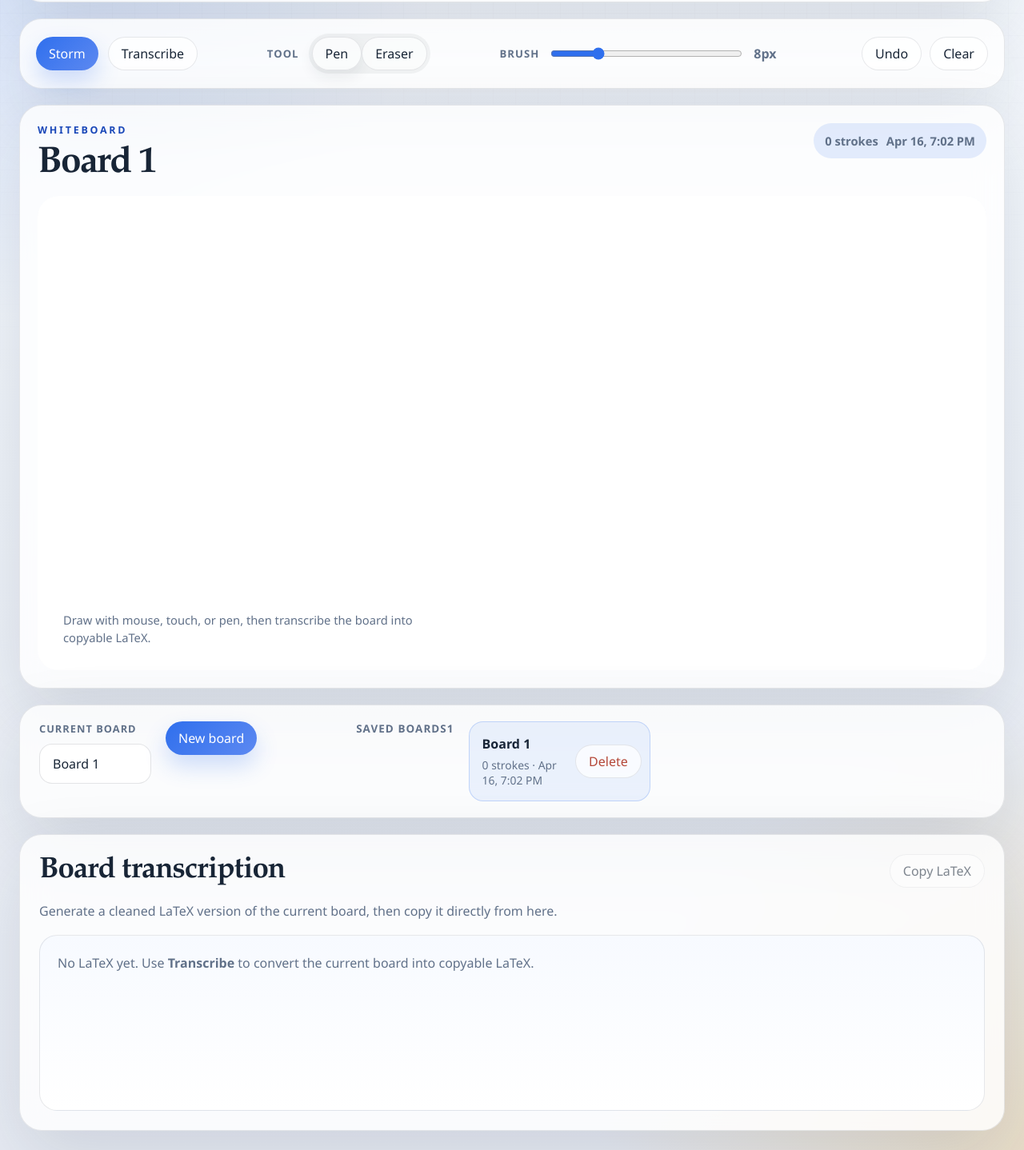
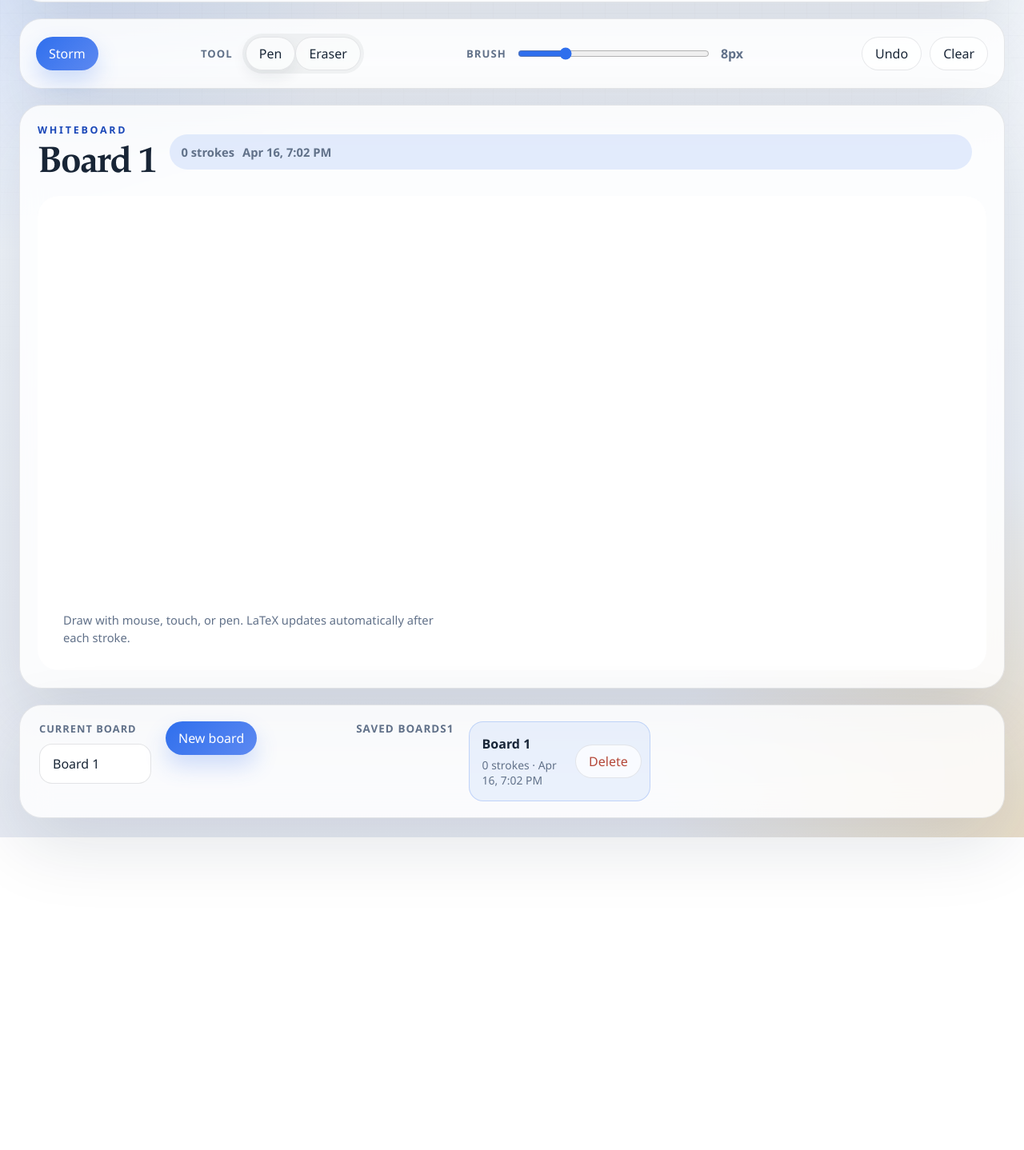
Before and after one commit to Dashhhhhhhh/writespace, a Next.js app: page / in a window 1280 px wide. Shown: the part 180-1618 px from the top of the page at 80% size. After the commit the page ends 1227 px from the top, so only its background shows below. Built offline with nearby package versions, Linux system fonts and the light colour scheme.

Commit message:
Auto-update LaTeX after each stroke

```diff
--- a/app/globals.css
+++ b/app/globals.css
@@ -351,16 +351,52 @@ button {
 }
 
 .board-header {
-  display: flex;
-  flex-wrap: wrap;
-  align-items: flex-start;
-  justify-content: space-between;
-  gap: 12px;
+  display: grid;
+  grid-template-columns: auto minmax(0, 1fr) auto;
+  align-items: center;
+  gap: 18px;
 }
 
 .board-header h2 {
   font-size: clamp(1.9rem, 3.6vw, 3rem);
   line-height: 0.96;
+}
+
+.board-transcription {
+  display: inline-flex;
+  align-items: center;
+  justify-self: center;
+  gap: 12px;
+  min-width: 0;
+}
+
+.board-transcription-rendered {
+  min-width: 0;
+  overflow: auto hidden;
+}
+
+.board-transcription-rendered .katex-display {
+  margin: 0;
+  text-align: center;
+}
+
+.board-transcription-rendered .katex {
+  font-size: clamp(1.1rem, 2vw, 1.45rem);
+}
+
+.board-transcription-fallback {
+  overflow: hidden;
+  font-family: "SF Mono", "Menlo", "Monaco", monospace;
+  font-size: 0.95rem;
+  line-height: 1.5;
+  text-overflow: ellipsis;
+  white-space: nowrap;
+}
+
+.copy-button-inline {
+  min-height: 32px;
+  padding: 0 12px;
+  font-size: 0.82rem;
 }
 
 .board-status {
@@ -471,76 +507,6 @@ button {
   line-height: 1.5;
 }
 
-.latex-panel {
-  display: grid;
-  gap: 16px;
-  padding: 24px;
-}
-
-.latex-panel-header {
-  display: flex;
-  flex-wrap: wrap;
-  align-items: flex-start;
-  justify-content: space-between;
-  gap: 12px;
-}
-
-.latex-panel-header h2 {
-  margin: 0;
-  font-family: "Iowan Old Style", "Palatino Linotype", "Book Antiqua", serif;
-  font-size: clamp(1.5rem, 3vw, 2.3rem);
-  letter-spacing: -0.03em;
-}
-
-.latex-panel-copy,
-.latex-empty {
-  margin: 0;
-  color: var(--muted);
-  line-height: 1.6;
-}
-
-.latex-output {
-  min-height: 220px;
-  border: 1px solid rgba(24, 37, 54, 0.1);
-  border-radius: 22px;
-  background:
-    linear-gradient(180deg, rgba(247, 250, 255, 0.98), rgba(255, 255, 255, 0.98));
-  overflow: hidden;
-}
-
-.latex-rendered,
-.latex-render-fallback {
-  margin: 0;
-  padding: 22px;
-}
-
-.latex-rendered {
-  min-height: 220px;
-  overflow: auto;
-}
-
-.latex-rendered .katex-display {
-  margin: 0;
-  text-align: left;
-}
-
-.latex-rendered .katex {
-  font-size: 1.25rem;
-}
-
-.latex-render-fallback {
-  overflow: auto;
-  font-family: "SF Mono", "Menlo", "Monaco", monospace;
-  font-size: 0.95rem;
-  line-height: 1.7;
-  white-space: pre-wrap;
-  word-break: break-word;
-}
-
-.latex-empty {
-  padding: 22px;
-}
-
 @media (max-width: 1080px) {
   .bottom-dock {
     grid-template-columns: repeat(2, minmax(0, 1fr));
@@ -563,8 +529,7 @@ button {
 
   .hero-panel,
   .bottom-dock,
-  .board-panel,
-  .latex-panel {
+  .board-panel {
     padding: 18px;
   }
 
@@ -593,6 +558,17 @@ button {
     border-radius: 18px;
   }
 
+  .board-header {
+    grid-template-columns: 1fr;
+    align-items: flex-start;
+  }
+
+  .board-transcription {
+    justify-self: stretch;
+    justify-content: space-between;
+    width: 100%;
+  }
+
   .bottom-dock {
     grid-template-columns: 1fr;
   }
--- a/app/page.tsx
+++ b/app/page.tsx
@@ -339,6 +339,8 @@ export default function Home() {
   const canvasRef = useRef<HTMLCanvasElement | null>(null);
   const boardRef = useRef<HTMLDivElement | null>(null);
   const activeStrokeRef = useRef<Stroke | null>(null);
+  const queuedLatexNoteRef = useRef<Note | null>(null);
+  const isProcessingLatexRef = useRef(false);
   const dragRef = useRef<{
     cardId: string;
     pointerId: number;
@@ -504,6 +506,94 @@ export default function Home() {
         note.id === activeNote.id ? updater(note) : note,
       ),
     );
+  }
+
+  async function requestLatexTranscription(note: Note) {
+    queuedLatexNoteRef.current = note;
+
+    if (isProcessingLatexRef.current) {
+      return;
+    }
+
+    isProcessingLatexRef.current = true;
+    setIsLatexLoading(true);
+    setLatexError("");
+    setIsLatexCopied(false);
+
+    try {
+      while (queuedLatexNoteRef.current) {
+        const nextNote = queuedLatexNoteRef.current;
+        queuedLatexNoteRef.current = null;
+
+        const context = buildLatexContext(nextNote);
+        const snapshot = buildBoardSnapshot(nextNote, true);
+
+        if (!snapshot && !context.canAnalyze) {
+          setNotes((currentNotes) =>
+            currentNotes.map((currentNote) =>
+              currentNote.id === nextNote.id
+                ? { ...currentNote, latexOutput: "" }
+                : currentNote,
+            ),
+          );
+          continue;
+        }
+
+        const response = await fetch("/api/latex", {
+          method: "POST",
+          headers: {
+            "Content-Type": "application/json",
+          },
+          body: JSON.stringify({
+            boardTitle: context.title,
+            boardTexts: context.boardTexts,
+            snapshot,
+          }),
+        });
+
+        const payload = (await response.json()) as {
+          error?: { message?: string } | string;
+          latex?: string;
+        };
+
+        if (!response.ok) {
+          throw new Error(
+            payload.error && typeof payload.error === "object"
+              ? payload.error.message ?? "The LaTeX transcription failed."
+              : typeof payload.error === "string"
+                ? payload.error
+                : "The LaTeX transcription failed.",
+          );
+        }
+
+        const latex = formatLatexText(payload.latex ?? "");
+
+        if (!latex) {
+          throw new Error("The LaTeX transcription was empty.");
+        }
+
+        setNotes((currentNotes) =>
+          currentNotes.map((currentNote) =>
+            currentNote.id === nextNote.id
+              ? { ...currentNote, latexOutput: latex }
+              : currentNote,
+          ),
+        );
+      }
+    } catch (error) {
+      setLatexError(
+        error instanceof Error
+          ? error.message
+          : "The LaTeX transcription failed.",
+      );
+    } finally {
+      isProcessingLatexRef.current = false;
+      setIsLatexLoading(false);
+
+      if (queuedLatexNoteRef.current) {
+        void requestLatexTranscription(queuedLatexNoteRef.current);
+      }
+    }
   }
 
   function handleTitleChange(event: ChangeEvent<HTMLInputElement>) {
@@ -836,74 +926,6 @@ export default function Home() {
     }
   }
 
-  async function handleTranscribeLatex() {
-    if (!activeNote) {
-      setLatexError("Open a board before transcribing to LaTeX.");
-      return;
-    }
-
-    const context = buildLatexContext(activeNote);
-    const snapshot = buildBoardSnapshot(activeNote, true);
-
-    if (!snapshot && !context.canAnalyze) {
-      setLatexError("Add some board content before transcribing to LaTeX.");
-      return;
-    }
-
-    setIsLatexLoading(true);
-    setLatexError("");
-    setIsLatexCopied(false);
-
-    try {
-      const response = await fetch("/api/latex", {
-        method: "POST",
-        headers: {
-          "Content-Type": "application/json",
-        },
-        body: JSON.stringify({
-          boardTitle: context.title,
-          boardTexts: context.boardTexts,
-          snapshot,
-        }),
-      });
-
-      const payload = (await response.json()) as {
-        error?: { message?: string } | string;
-        latex?: string;
-      };
-
-      if (!response.ok) {
-        throw new Error(
-          payload.error && typeof payload.error === "object"
-            ? payload.error.message ?? "The LaTeX transcription failed."
-            : typeof payload.error === "string"
-              ? payload.error
-              : "The LaTeX transcription failed.",
-        );
-      }
-
-      const latex = formatLatexText(payload.latex ?? "");
-
-      if (!latex) {
-        throw new Error("The LaTeX transcription was empty.");
-      }
-
-      updateActiveNote((note) => ({
-        ...note,
-        latexOutput: latex,
-        updatedAt: nowIso(),
-      }));
-    } catch (error) {
-      setLatexError(
-        error instanceof Error
-          ? error.message
-          : "The LaTeX transcription failed.",
-      );
-    } finally {
-      setIsLatexLoading(false);
-    }
-  }
-
   async function handleCopyLatex() {
     const latex = activeNote?.latexOutput.trim() ?? "";
 
@@ -989,24 +1011,29 @@ export default function Home() {
 
   function commitStroke() {
     const activeStroke = activeStrokeRef.current;
+    const currentNote = activeNote;
 
-    if (!activeStroke) {
+    if (!activeStroke || !currentNote) {
       return;
     }
 
     activeStrokeRef.current = null;
+    const nextStroke = {
+      ...activeStroke,
+      points: activeStroke.points.map((point) => ({ ...point })),
+    };
+    const updatedNote = {
+      ...currentNote,
+      strokes: [...currentNote.strokes, nextStroke],
+      updatedAt: nowIso(),
+    };
 
-    updateActiveNote((note) => ({
-      ...note,
-      strokes: [
-        ...note.strokes,
-        {
-          ...activeStroke,
-          points: activeStroke.points.map((point) => ({ ...point })),
-        },
-      ],
-      updatedAt: nowIso(),
-    }));
+    setNotes((currentNotes) =>
+      currentNotes.map((note) =>
+        note.id === currentNote.id ? updatedNote : note,
+      ),
+    );
+    void requestLatexTranscription(updatedNote);
   }
 
   function releaseStroke(event: ReactPointerEvent<HTMLCanvasElement>) {
@@ -1041,13 +1068,6 @@ export default function Home() {
               disabled={isAiLoading}
             >
               {isAiLoading ? "Storming..." : "Storm"}
-            </button>
-            <button
-              className="secondary-button"
-              onClick={handleTranscribeLatex}
-              disabled={isLatexLoading}
-            >
-              {isLatexLoading ? "Transcribing..." : "Transcribe"}
             </button>
           </div>
 
@@ -1102,11 +1122,34 @@ export default function Home() {
               <p className="eyebrow">Whiteboard</p>
               <h2>{activeTitle}</h2>
             </div>
+            {activeNote?.latexOutput.trim() ? (
+              <div className="board-transcription" aria-live="polite">
+                {renderedLatexHtml ? (
+                  <div
+                    className="board-transcription-rendered"
+                    dangerouslySetInnerHTML={{ __html: renderedLatexHtml }}
+                  />
+                ) : (
+                  <span className="board-transcription-fallback">
+                    {activeNote.latexOutput}
+                  </span>
+                )}
+                <button
+                  className="ghost-button copy-button-inline"
+                  onClick={handleCopyLatex}
+                  disabled={!activeNote?.latexOutput.trim() || isLatexLoading}
+                >
+                  {isLatexLoading ? "Updating..." : isLatexCopied ? "Copied" : "Copy"}
+                </button>
+              </div>
+            ) : null}
             <div className="board-status">
               <span>{strokeCount} strokes</span>
               <span>{activeUpdatedAt}</span>
             </div>
           </div>
+
+          {latexError ? <p className="ai-error">{latexError}</p> : null}
 
           <div className="board-surface" ref={boardRef}>
             <canvas
@@ -1141,8 +1184,8 @@ export default function Home() {
               ))}
             </div>
             <div className="board-hint">
-              Draw with mouse, touch, or pen, then transcribe the board into
-              copyable LaTeX.
+              Draw with mouse, touch, or pen. LaTeX updates automatically after
+              each stroke.
             </div>
           </div>
         </div>
@@ -1208,48 +1251,6 @@ export default function Home() {
 
         {aiError ? <p className="ai-error">{aiError}</p> : null}
       </aside>
-
-      <section className="panel latex-panel">
-        <div className="latex-panel-header">
-          <div>
-            <h2>Board transcription</h2>
-          </div>
-          <button
-            className="ghost-button"
-            onClick={handleCopyLatex}
-            disabled={!activeNote?.latexOutput.trim()}
-          >
-            {isLatexCopied ? "Copied" : "Copy LaTeX"}
-          </button>
-        </div>
-
-        <p className="latex-panel-copy">
-          Generate a cleaned LaTeX version of the current board, then copy it
-          directly from here.
-        </p>
-
-        {latexError ? <p className="ai-error">{latexError}</p> : null}
-
-        <div className="latex-output">
-          {activeNote?.latexOutput.trim() ? (
-            renderedLatexHtml ? (
-              <div
-                className="latex-rendered"
-                dangerouslySetInnerHTML={{ __html: renderedLatexHtml }}
-              />
-            ) : (
-              <pre className="latex-render-fallback">
-                <code>{activeNote.latexOutput}</code>
-              </pre>
-            )
-          ) : (
-            <p className="latex-empty">
-              No LaTeX yet. Use <strong>Transcribe</strong> to convert the current
-              board into copyable LaTeX.
-            </p>
-          )}
-        </div>
-      </section>
     </main>
   );
 }
```
